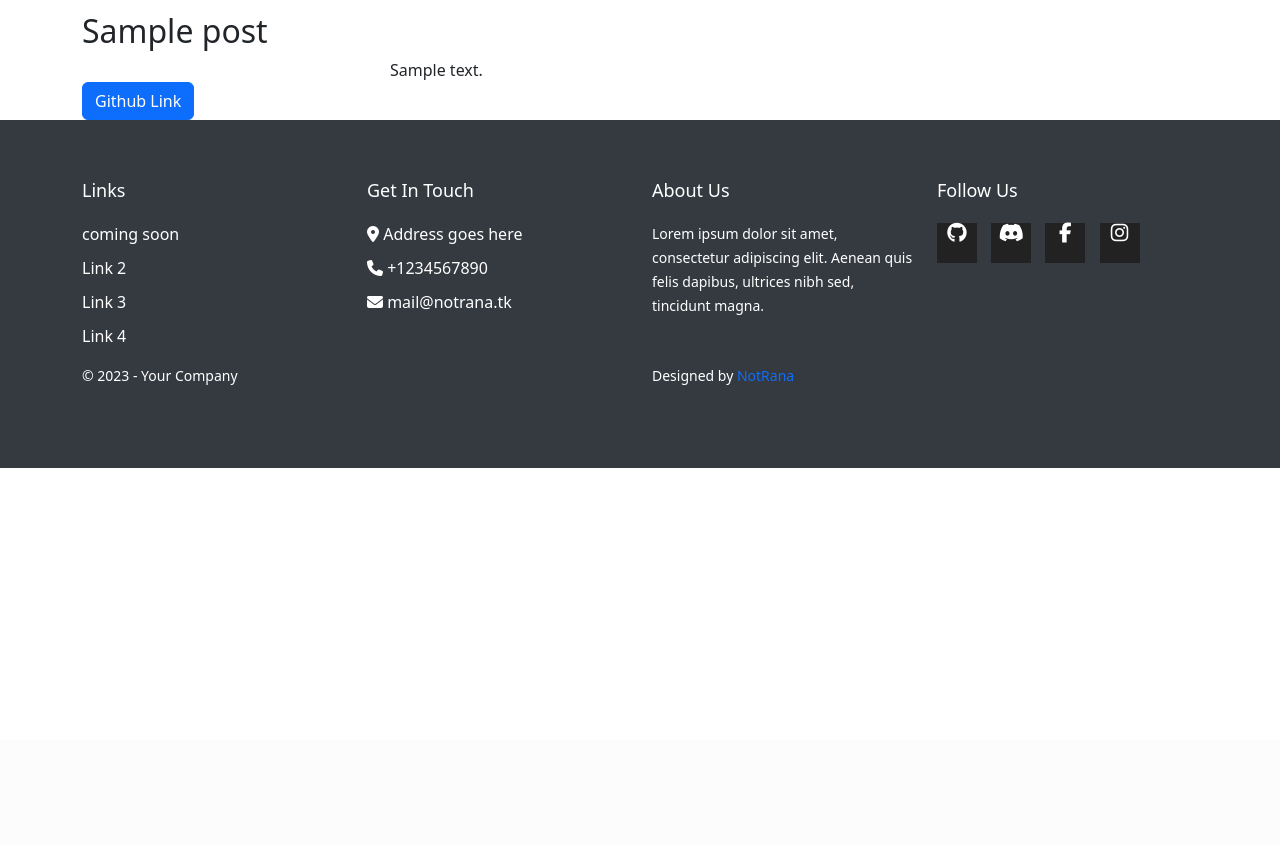
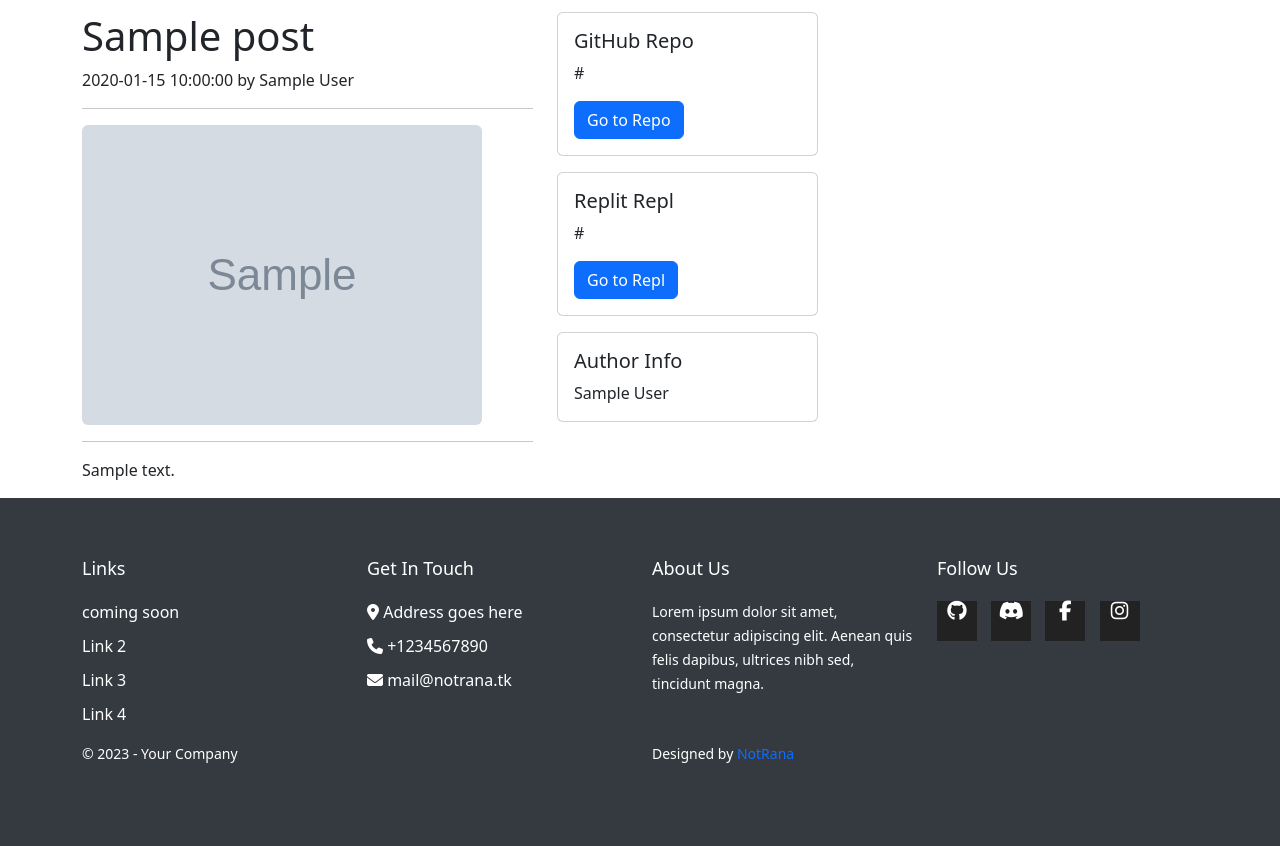
Before and after one commit to NotRana/asad-blog, a Flask app: template templates/post.html in a window 1280 px wide. Shown: the part 60-906 px from the top of the page. Before the commit the page ends 528 px from the top, so only its background shows below. Run offline with Flask 2, Linux system fonts and the light colour scheme; the template is opened without the code that fills it: most values are stand-ins (such as "Sample title", 1, 10 or a date in 2020); grey boxes marked "Sample" are stand-in pictures; some libraries are stand-ins or nearby versions.

Commit message:
New updated

```diff
--- a/main.py
+++ b/main.py
@@ -24,11 +24,19 @@ db = client['blog']
 collection = db['posts']
 
 
+
+
 @app.route("/")
 def home():
+
     # Get all the blog posts from the database
-    posts = collection.find()
-    return render_template("index.html", posts=posts, params=params)
+  posts = collection.find()
+
+
+
+
+
+  return render_template("index.html",posts=posts, params=params)
 
 @app.route("/post/<post_id>")
 def post(post_id):
@@ -72,8 +80,8 @@ def create():
         # Save the file to a directory on your server
         filename = secure_filename(file.filename)
         file.save(os.path.join(app.config['UPLOAD_FOLDER'], filename))
-        replitlink = request.form['replit']
-        githublink = request.form['github']
+        replitlink = request.form['replitlink']
+        githublink = request.form['githublink']
         # Save the post data and file name/path to the database
         collection.insert_one({
             "title": title,
--- /dev/null
+++ b/templates/ads.txt
@@ -0,0 +1 @@
+google.com, pub-9300761188738682, DIRECT, f08c47fec0942fa0
--- a/templates/index.html
+++ b/templates/index.html
@@ -9,7 +9,7 @@
             <img class="card-img-top" src="{{ url_for('static', filename='images/' + post.file) }}" alt="Image">
             <div class="card-body">
               <h5 class="card-title">{{ post.title }}</h5>
-              <p class="card-text">{{ post.content }}</p>
+
               <div class="d-flex justify-content-between align-items-center">
                 <div class="btn-group">
                   <a href="{{ url_for('post', post_id=post._id) }}" class="btn btn-sm btn-outline-secondary">View</a>
--- a/templates/post.html
+++ b/templates/post.html
@@ -1,19 +1,41 @@
 {% extends 'layout.html' %}
+
 {% block content %}
-
-<div class="container">
-<div class="post">
-
-
-  <h2 style="word-wrap: break-word;">{{ post.title }}</h2>
-  <p style="max-width: 500px;margin: 0 auto;word-wrap: break-word;">{{ post.content }}</p>
-  <a href="{{ post.githublink }}" class="btn btn-primary">Github Link</a>
-</div>
-
-{% if session.admin is defined %}
-  <a href="{{ url_for('edit_post', post_id=post.id) }}" class="btn btn-sm btn-outline-secondary">Edit</a>
-  <a href="{{ url_for('delete_post', post_id=post.id) }}" class="btn btn-sm btn-outline-secondary">Delete</a>
-{% endif %}
-</div>
-
+  <div class="container">
+    <div class="row">
+      <div class="col-lg-5 col-md-12">
+        <h1>{{ post.title }}</h1>
+        <p class="post-meta">{{ post.upload_date }} by {{ post.author }}</p>
+        <hr>
+        {% if post.file %}
+          <img class="img-fluid rounded" src="{{ url_for('static', filename='images/' + post.file) }}" alt="{{ post.title }}">
+        {% endif %}
+        <hr>
+        <p>{{ post.content }}</p>
+      </div>
+      <div class="col-lg-3 col-md-12">
+        <div class="card">
+          <div class="card-body">
+            <h5 class="card-title">GitHub Repo</h5>
+            <p class="card-text">{{ post.github_link }}</p>
+            <a href="{{ post.github_link }}" target="_blank" class="btn btn-primary">Go to Repo</a>
+          </div>
+        </div>
+        <div class="card mt-3">
+          <div class="card-body">
+            <h5 class="card-title">Replit Repl</h5>
+            <p class="card-text">{{ post.replitlink }}</p>
+            <a href="{{ post.replit_link }}" target="_blank" class="btn btn-primary">Go to Repl</a>
+          </div>
+        </div>
+        <div class="card mt-3">
+          <div class="card-body">
+            <h5 class="card-title">Author Info</h5>
+            <p class="card-text">{{ post.author_info }}</p>
+          </div>
+        </div>
+        <br>
+      </div>
+    </div>
+  </div>
 {% endblock %}
```
Also changed, not shown: templates/create.html (+23 -0 lines), static/images/48176229.jpg (added), static/images/IMG-20230225-WA0005.jpg (deleted), static/images/bot-dash01.jpeg (added), static/images/images_5.jpeg (added), static/images/url-shortv2.png (added), 2 other files.
